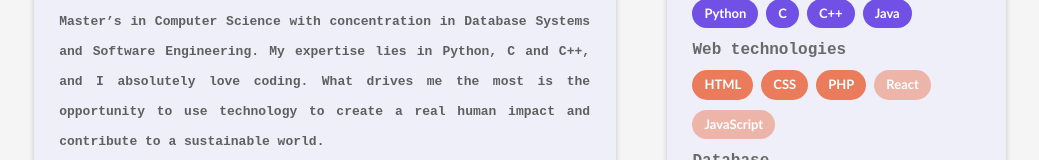
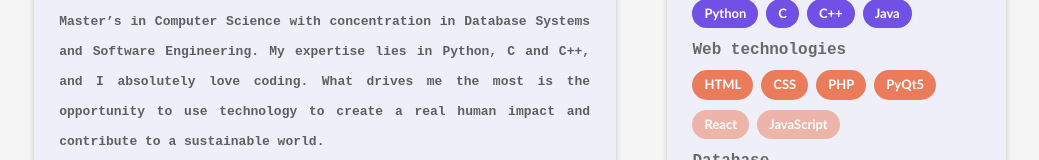
Before and after one commit to Priyanka-L-K/PriyankaLK, a React (Create React App) app: page / in a window 1280 px wide. Shown: the part 610-770 px from the top of the page, without its empty margins (120-1159 px from the left). Built offline with nearby package versions, Linux system fonts and the light colour scheme.

Commit message:
Update home-page.component.js

```diff
--- a/src/pages/home-page.component.js
+++ b/src/pages/home-page.component.js
@@ -20,7 +20,7 @@ const Home = () => {
 
     const languages = ["Python", "C", "C++", "Java"]
     const halfLanguages = ["JavaScript"]
-    const webTechnolgies = ["HTML", "CSS", "PHP"]
+    const webTechnolgies = ["HTML", "CSS", "PHP", "PyQt5"]
     const halfWebTechnolgies = ["React", "JavaScript"]
     const cloudTechnologies = ["AWS"]
     const dataScience = ["Data Analysis", "Data Visualization", "Data Modelling"]
```
